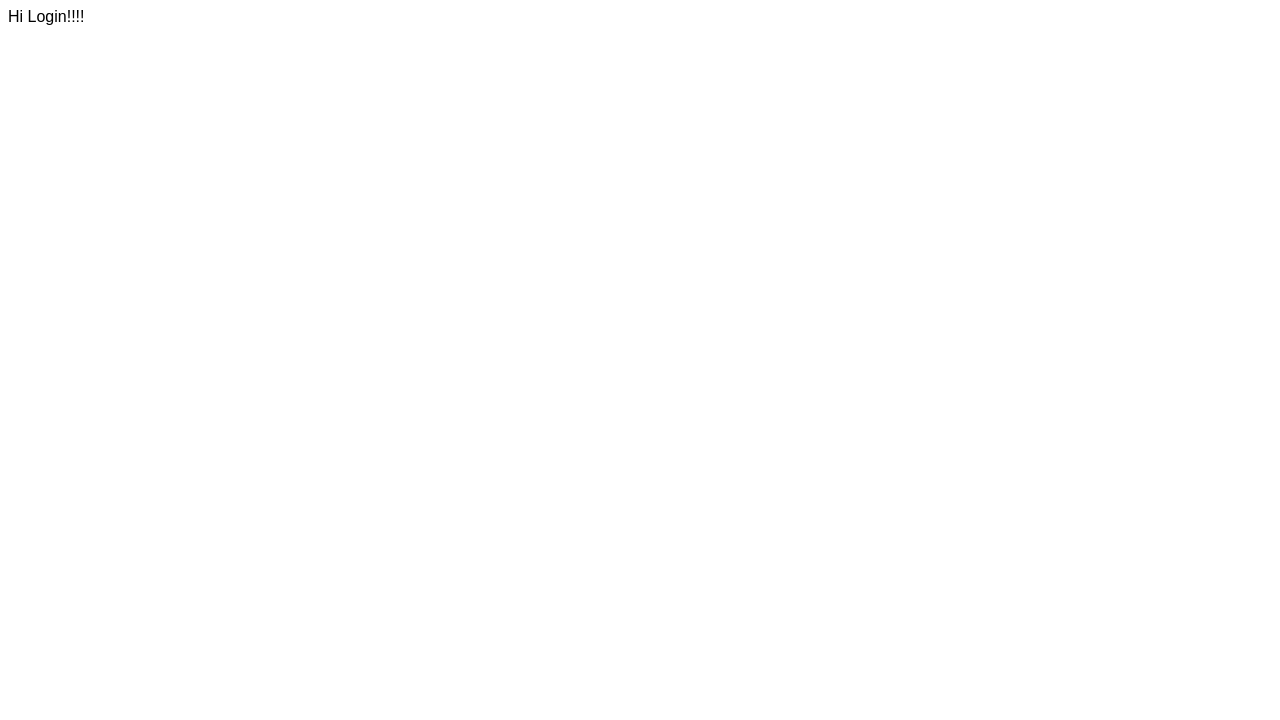
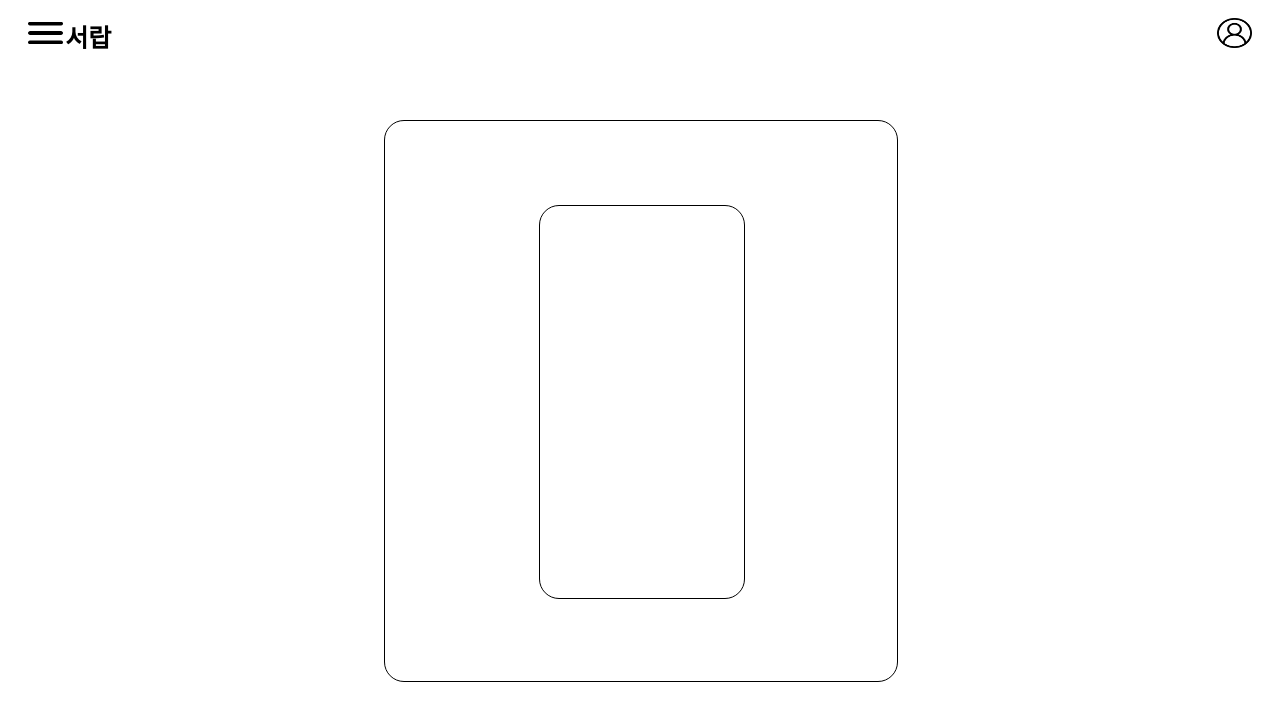
Before and after one commit to to06109/Seorab, a React (Create React App) app: page /login in a window 1280 px wide. Shown: the top 720 px of the page. Built offline with nearby package versions, Linux system fonts and the light colour scheme.

Commit message:
feat(Login): 로그인 페이지 구현 중

```diff
--- a/src/components/Nav.js
+++ b/src/components/Nav.js
@@ -54,7 +54,7 @@ function Nav() {
           </div>
 
           <div className="logo">
-            <a href="#">서랍</a>
+            <a href="/">서랍</a>
           </div>
           <div className="empty" />
           {/* ------------마이페이지------------- */}
--- a/src/routes/Login.js
+++ b/src/routes/Login.js
@@ -1,3 +1,12 @@
+import Nav from '../components/Nav'
+
 export default function Login() {
-  return <div>Hi Login!!!!</div>
+  return (
+    <div id="login">
+      <Nav />
+      <div id="container">
+        <div className="box"></div>
+      </div>
+    </div>
+  )
 }
--- a/src/style.css
+++ b/src/style.css
@@ -46,6 +46,7 @@ div {
   all: unset;
   font-size: 25px;
   font-weight: 600;
+  cursor: pointer;
 }
 
 .empty {
@@ -177,3 +178,26 @@ div {
 .select div:hover {
   color: #151757;
 }
+
+/* ----------------------------로그인창---------------------------- */
+#container {
+  border: solid 1px black;
+  border-radius: 20px;
+
+  position: absolute;
+  width: 40%;
+  height: 70%;
+  left: 30%;
+  top: 15%;
+}
+
+.box {
+  border: solid 1px black;
+  border-radius: 20px;
+
+  position: absolute;
+  width: 40%;
+  height: 70%;
+  left: 30%;
+  top: 15%;
+}
```
